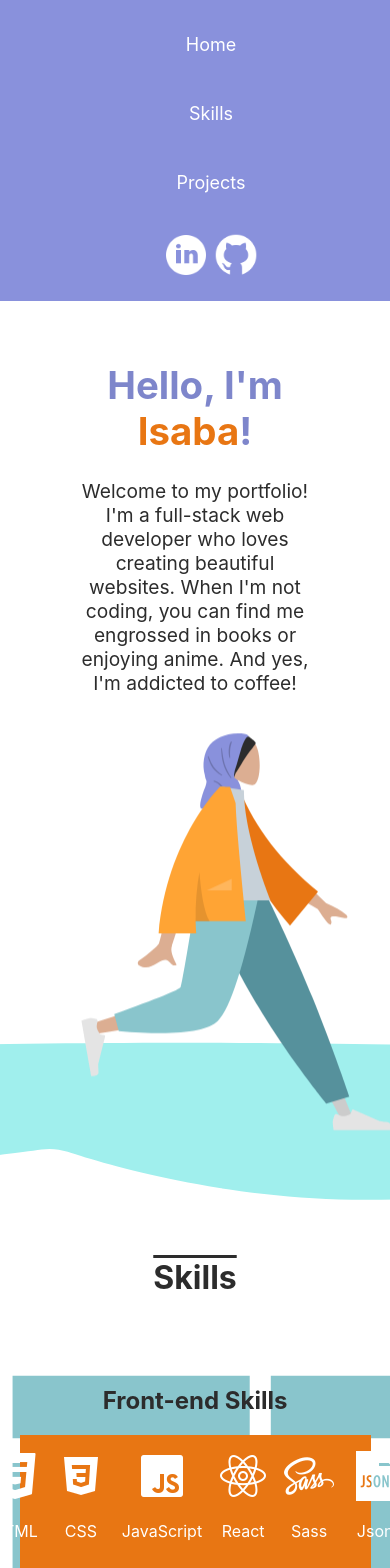
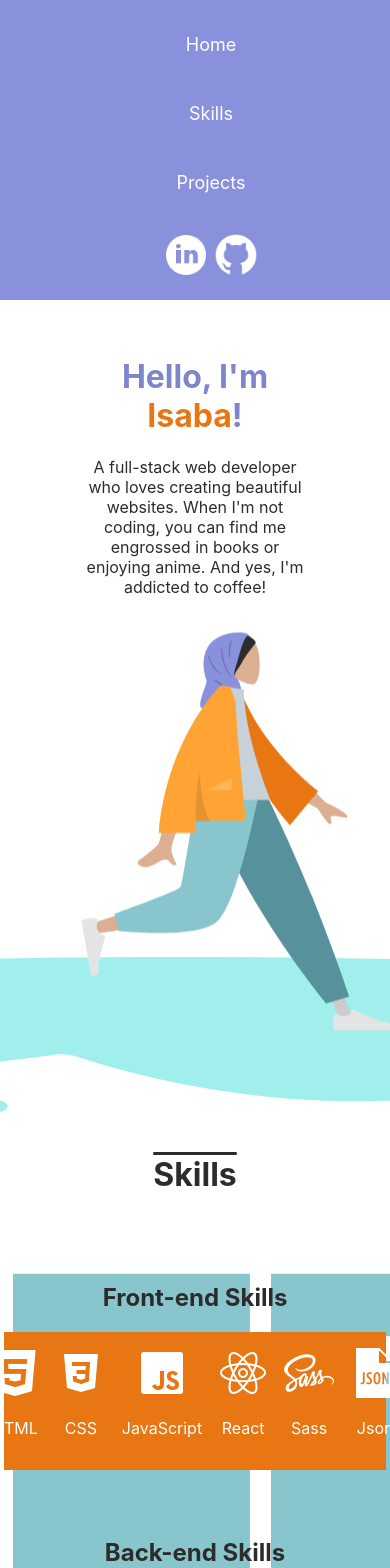
Before and after one commit to isaba-nusrat/portfolio, a React (Create React App) app: page / in a window 390 px wide. Shown: the top 1568 px of the page. Built offline with nearby package versions, Linux system fonts and the light colour scheme.

Commit message:
fix width style for skills, fix font size for intro

```diff
--- a/src/pages/Home/Home.jsx
+++ b/src/pages/Home/Home.jsx
@@ -17,10 +17,9 @@ function Home() {
               Hello, I'm <span>Isaba</span>!
             </h1>
             <p>
-              Welcome to my portfolio! I'm a full-stack web developer who loves
-              creating beautiful websites. When I'm not coding, you can find me
-              engrossed in books or enjoying anime. And yes, I'm addicted to
-              coffee!
+              A full-stack web developer who loves creating beautiful websites.
+              When I'm not coding, you can find me engrossed in books or
+              enjoying anime. And yes, I'm addicted to coffee!
             </p>
           </div>
           <div className="home__avatar">
--- a/src/pages/Home/Home.scss
+++ b/src/pages/Home/Home.scss
@@ -1,7 +1,7 @@
 @import "animate.css";
 
 .home {
-  font-size: 1.2rem;
+  font-size: 1rem;
   &__container {
     display: flex;
     flex-direction: row;
--- a/src/pages/Skills/Skills.scss
+++ b/src/pages/Skills/Skills.scss
@@ -76,3 +76,13 @@
     }
   }
 }
+
+@media screen and (max-width: 768px) {
+  .skills {
+    &__front-end,
+    &__back-end,
+    &__software {
+      width: 98%;
+    }
+  }
+}
```
